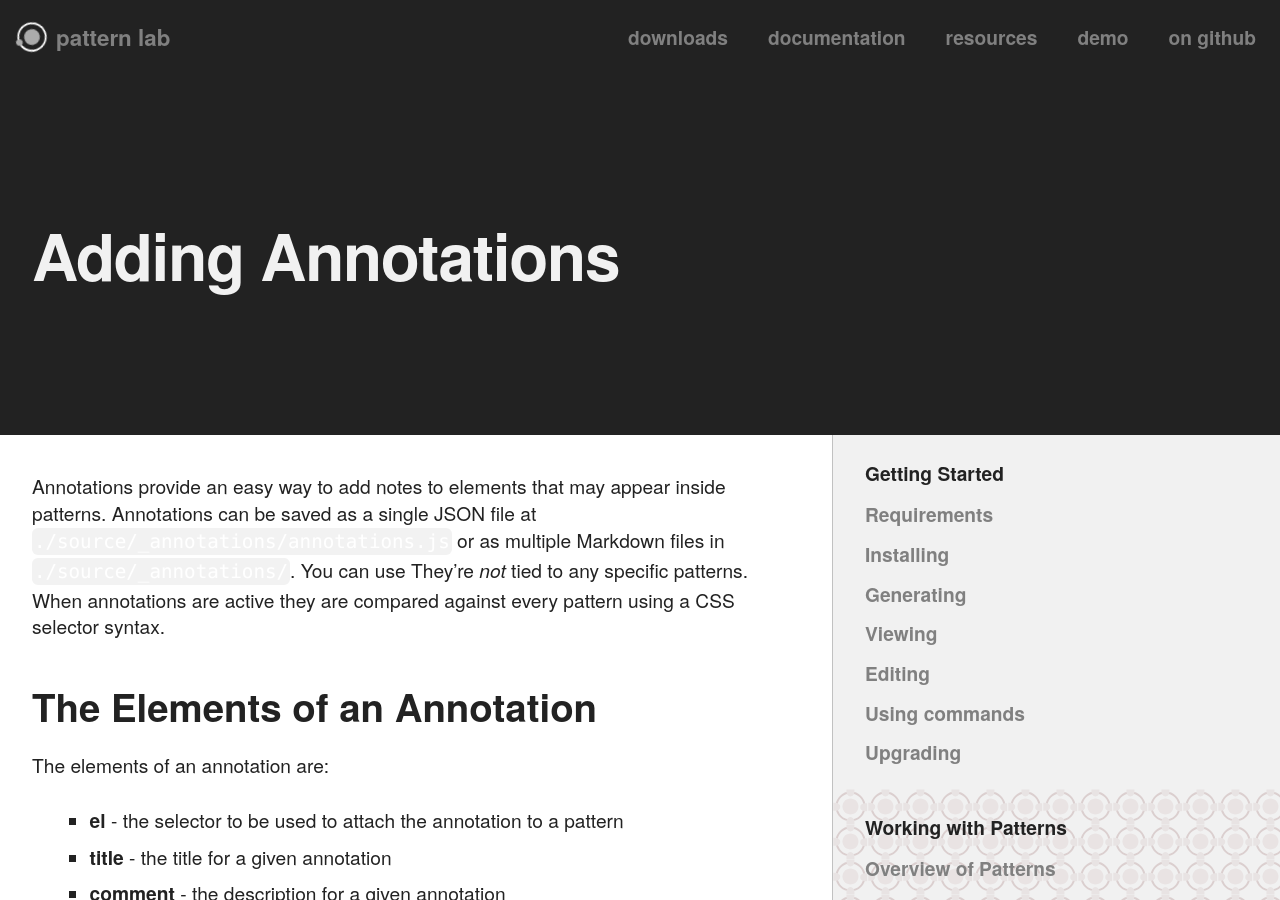
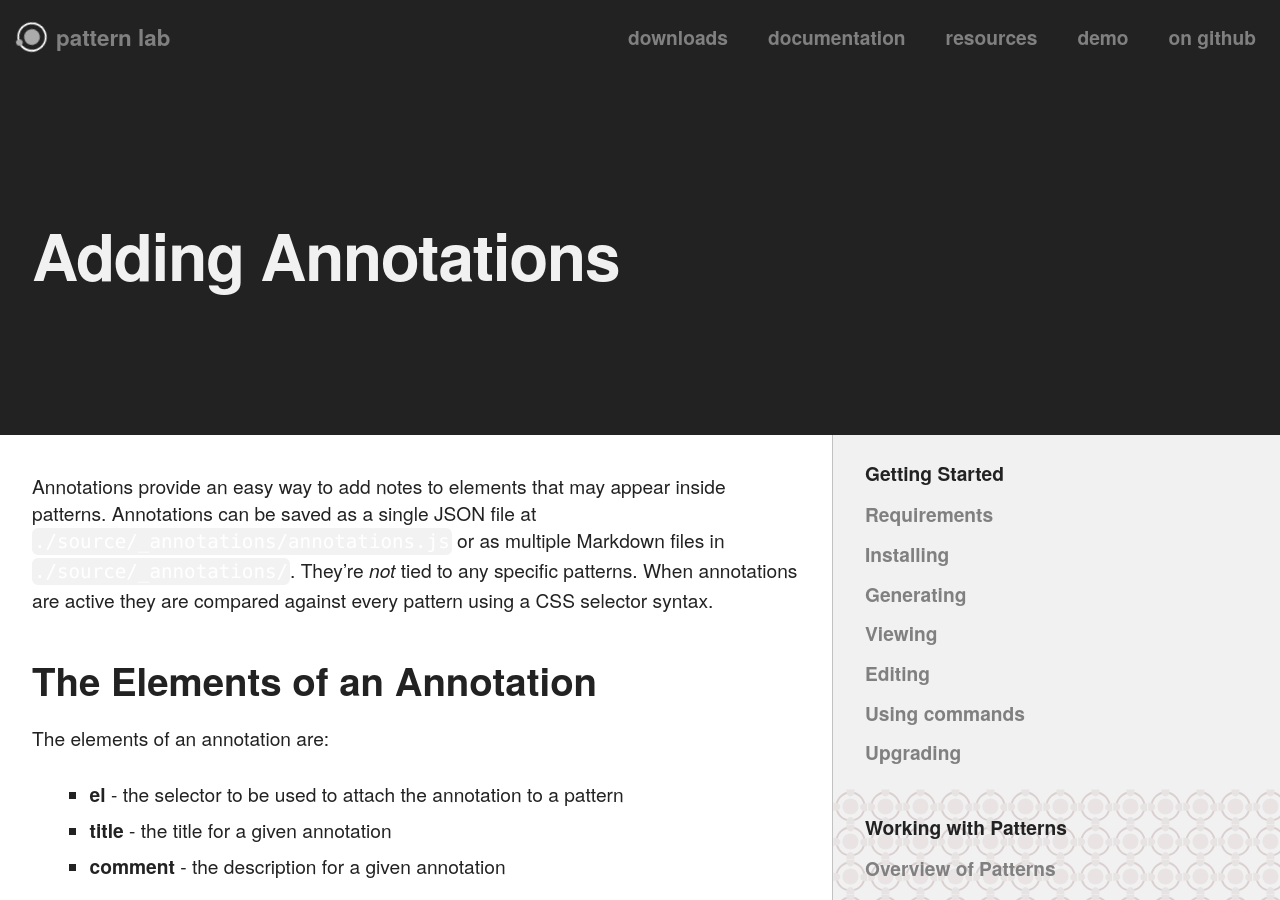
Before and after one commit to pattern-lab/website, a Jekyll site: the page built from docs/pattern-adding-annotations.md, in a window 1280 px wide and 900 px high. Built offline with Jekyll 4.4.1, drawn with Linux system fonts in a browser that asks for light colours; comment, search, counter and statistics services are not loaded.

Commit message:
fixed a typo

```diff
--- a/docs/pattern-adding-annotations.md
+++ b/docs/pattern-adding-annotations.md
@@ -4,7 +4,7 @@
 heading: Adding Annotations
 ---
 
-Annotations provide an easy way to add notes to elements that may appear inside patterns. Annotations can be saved as a single JSON file at `./source/_annotations/annotations.js` or as multiple Markdown files in `./source/_annotations/`. You can use They're _not_ tied to any specific patterns. When annotations are active they are compared against every pattern using a CSS selector syntax.
+Annotations provide an easy way to add notes to elements that may appear inside patterns. Annotations can be saved as a single JSON file at `./source/_annotations/annotations.js` or as multiple Markdown files in `./source/_annotations/`. They're _not_ tied to any specific patterns. When annotations are active they are compared against every pattern using a CSS selector syntax.
 
 ## The Elements of an Annotation
 
```
